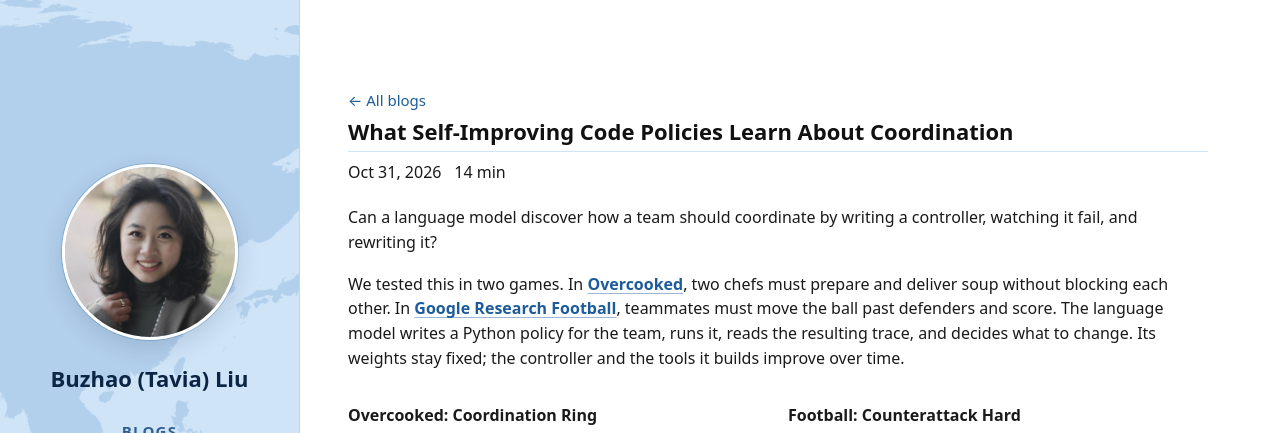
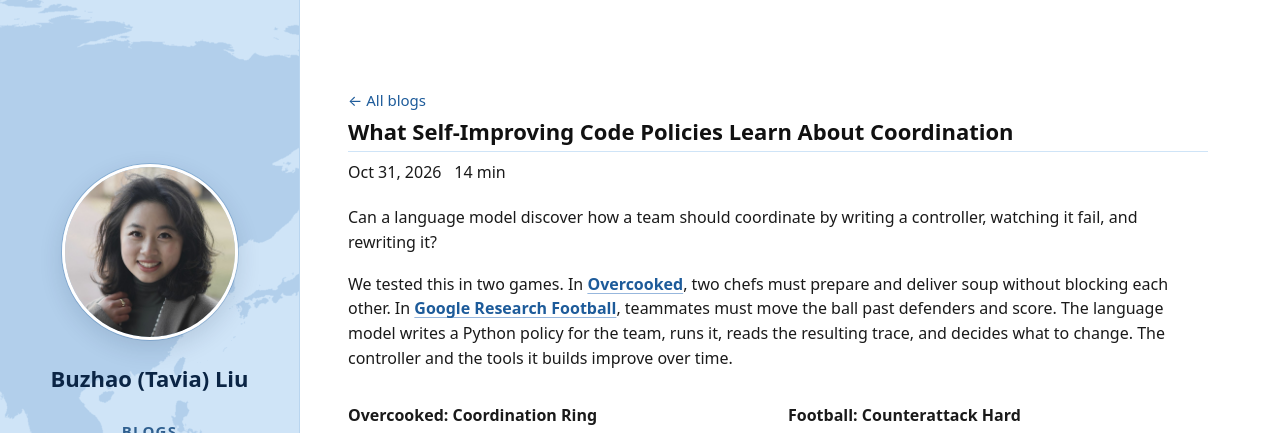
Before and after one commit to tavia-liu/tavia-liu.github.io, a Jekyll site: the page built from _posts/2026-10-31-self-improvement-ends-with-a-proof.md, in a window 1280 px wide and 900 px high, cut to the strip 0-433 px from the top of the window. Built offline with Jekyll 4.4.1, drawn with Linux system fonts in a browser that asks for light colours.

Commit message:
Drop fixed-weights clause

```diff
--- a/_posts/2026-10-31-self-improvement-ends-with-a-proof.md
+++ b/_posts/2026-10-31-self-improvement-ends-with-a-proof.md
@@ -9,7 +9,7 @@
 
 Can a language model discover how a team should coordinate by writing a controller, watching it fail, and rewriting it?
 
-We tested this in two games. In [Overcooked](https://github.com/HumanCompatibleAI/overcooked_ai), two chefs must prepare and deliver soup without blocking each other. In [Google Research Football](https://github.com/google-research/football), teammates must move the ball past defenders and score. The language model writes a Python policy for the team, runs it, reads the resulting trace, and decides what to change. Its weights stay fixed; the controller and the tools it builds improve over time.
+We tested this in two games. In [Overcooked](https://github.com/HumanCompatibleAI/overcooked_ai), two chefs must prepare and deliver soup without blocking each other. In [Google Research Football](https://github.com/google-research/football), teammates must move the ball past defenders and score. The language model writes a Python policy for the team, runs it, reads the resulting trace, and decides what to change. The controller and the tools it builds improve over time.
 
 <figure style="margin: 2rem 0;">
   <div style="display: grid; grid-template-columns: repeat(auto-fit, minmax(min(100%, 260px), 1fr)); gap: 1.25rem;">
```
